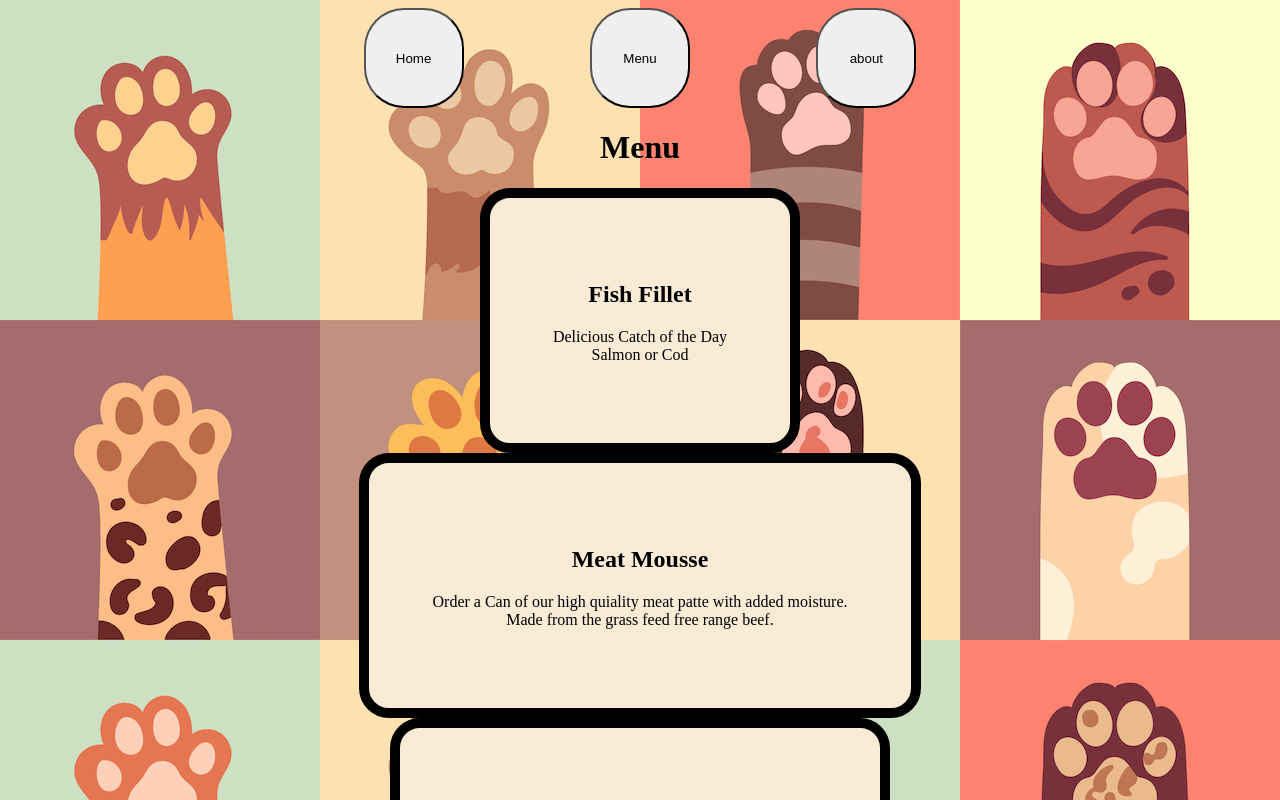
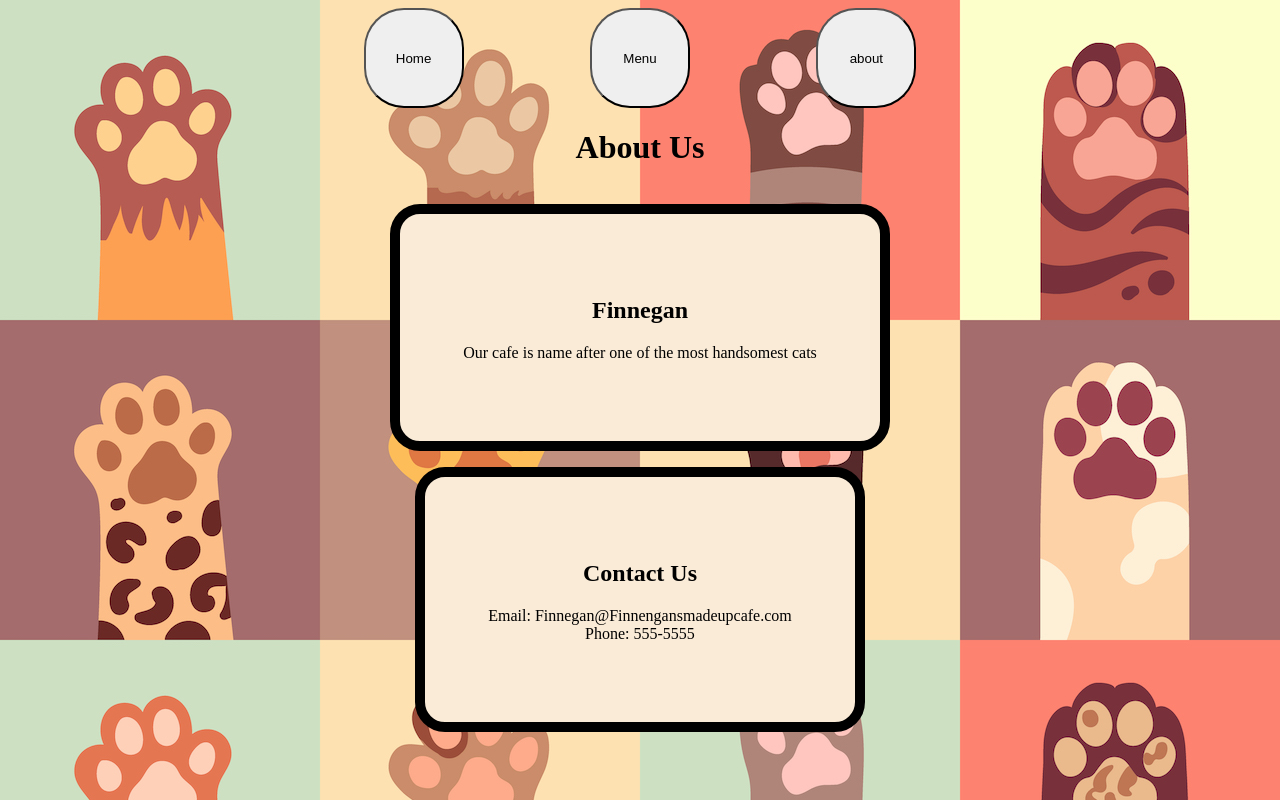
Before and after one commit to riomljr/Restuarant_Page, a website built with webpack: page dist/index.html in a window 1280 px wide. Both pictures are taken after a click on the button "about". Shown: the top 800 px of the page. Built offline with nearby package versions, Linux system fonts and the light colour scheme.

Commit message:
update styling and about content

```diff
--- a/src/about.js
+++ b/src/about.js
@@ -1,26 +1,31 @@
 let about = () => {
   const content = document.getElementById('content');
-  content.classList.add('home');
+  content.classList.add('about');
 
   const container = document.createElement('div');
   container.classList.add('container');
   const header = document.createElement('header');
   const headline = document.createElement('h1');
-  headline.innerHTML = 'Menu';
+  headline.innerHTML = 'About Us';
 
   header.appendChild(headline);
   container.appendChild(header);
 
-  const first = document.createElement('div')
+  const first = document.createElement('p');
   first.classList.add('innerContent');
 
-  const firstH = document.createElement('h2')
+  const firstH = document.createElement('h2');
   const firstP = document.createElement('p');
+  const firstPic = document.createElement('img');
 
-  firstH.innerHTML = "Fish Fillet"
-  firstP.innerHTML = "Delicious Catch of the Day" + "<br>"+ "Salmon or Cod";
+
+  firstH.innerHTML = "Finnegan";
+  firstP.innerHTML = "Our cafe is name after one of the most handsomest cats" ;
   first.appendChild(firstH);
   first.appendChild(firstP);
+
+
+
 
   const second = document.createElement('div');
   second.classList.add('innerContent');
@@ -28,26 +33,15 @@ let about = () => {
   const secondH = document.createElement('h2')
   const secondP = document.createElement('p');
 
-  secondH.innerHTML = "Meat Mousse"
-  secondP.innerHTML = "Order a Can of our high quiality meat patte with added moisture." + "<br>" + "Made from the grass feed free range beef.";
+  secondH.innerHTML = "Contact Us"
+  secondP.innerHTML = "Email: Finnegan@Finnengansmadeupcafe.com" + "<br>" + "Phone: 555-5555";
   second.appendChild(secondH);
   second.appendChild(secondP);
-
-  const third = document.createElement('div');
-  third.classList.add('innerContent');
-
-  const thirdH = document.createElement('h2')
-  const thirdP = document.createElement('p');
-
-  thirdH.innerHTML = "Snack of the Day"
-  thirdP.innerHTML = "Ranges from Valerian root Catnip to tasty chicken bites";
-  third.appendChild(thirdH);
-  third.appendChild(thirdP);
 
   content.appendChild(container);
   content.appendChild(first);
   content.appendChild(second);
-  content.appendChild(third);
+
 
 }
 
--- a/src/index.js
+++ b/src/index.js
@@ -28,6 +28,6 @@ document.getElementById('Menu').addEventListener('click', () => {
 document.getElementById('about').addEventListener('click', () => {
   console.log("about working");
   reset();
-  menu();
+  about();
 
 });
--- a/src/menu.js
+++ b/src/menu.js
@@ -11,10 +11,10 @@ let menu = () => {
   header.appendChild(headline);
   container.appendChild(header);
 
-  const first = document.createElement('div')
+  const first = document.createElement('p');
   first.classList.add('innerContent');
 
-  const firstH = document.createElement('h2')
+  const firstH = document.createElement('h2');
   const firstP = document.createElement('p');
 
   firstH.innerHTML = "Fish Fillet"
@@ -22,7 +22,7 @@ let menu = () => {
   first.appendChild(firstH);
   first.appendChild(firstP);
 
-  const second = document.createElement('div');
+  const second = document.createElement('p');
   second.classList.add('innerContent');
 
   const secondH = document.createElement('h2')
@@ -33,7 +33,7 @@ let menu = () => {
   second.appendChild(secondH);
   second.appendChild(secondP);
 
-  const third = document.createElement('div');
+  const third = document.createElement('p');
   third.classList.add('innerContent');
 
   const thirdH = document.createElement('h2')
--- a/src/style.css
+++ b/src/style.css
@@ -46,4 +46,11 @@ text-align: center;
   display: flex;
   flex-direction: column;
 
+
 }
+
+.about {
+  display: flex;
+  flex-direction: column;
+
+}
```
Also changed, not shown: dist/main.js, src/finn.png (added), 2 other files.
